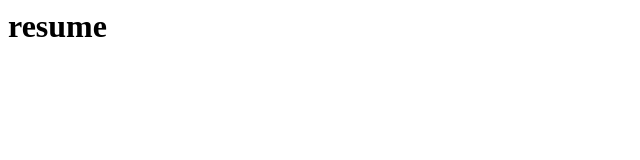
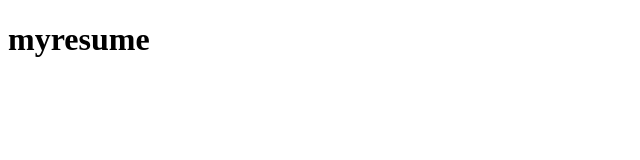
Before and after one commit to tina-she/resume, a plain HTML site: page index.html in a window 1280 px wide. Shown: the whole page, without its empty margins (0-640 px from the left). Drawn offline with Linux system fonts and the light colour scheme.

Commit message:
alreasdy

```diff
--- a/index.html
+++ b/index.html
@@ -1,5 +1,10 @@
-<html>
-  <body>
-    <h1>resume</h1>
-  </body>
+<!doctype html>
+<html lang="en">
+<head>
+	<meta charset="UTF-8">
+	<title>Document</title>
+</head>
+<body>
+	<h1>myresume</h1>
+</body>
 </html>
```
